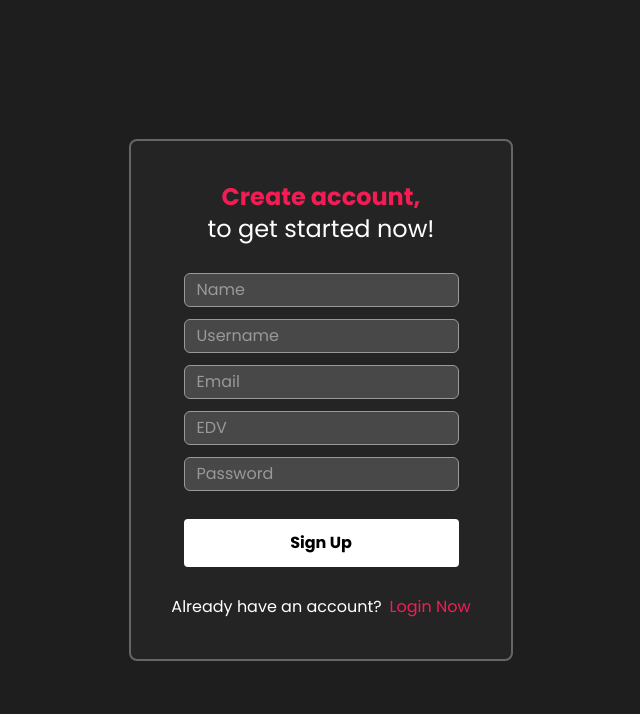
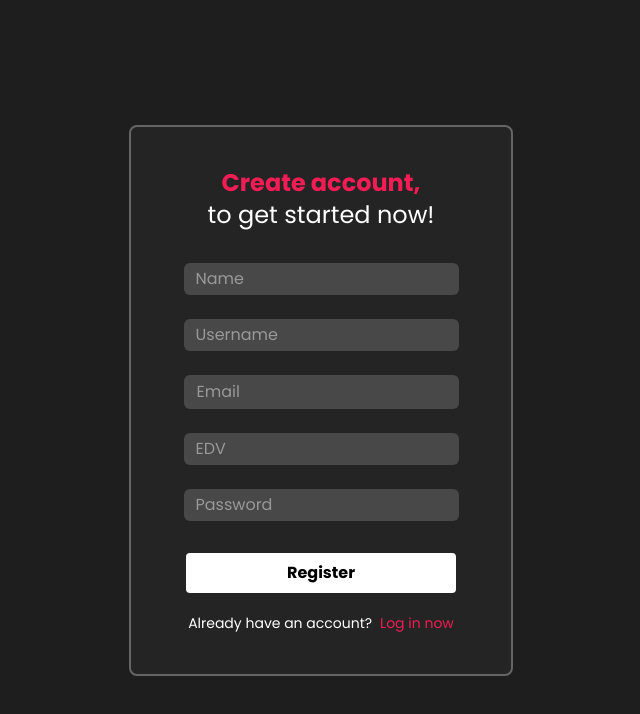
Before and after one commit to AmiltonMn/Ryse, a Next.js app in the folder Front/: page /register in a window 1280 px wide. Shown: the top 714 px of the page, without its empty margins (319-959 px from the left). Built offline with nearby package versions, Linux system fonts and the light colour scheme.

Commit message:
validações de erro

```diff
--- a/Front/src/app/chat/page.tsx
+++ b/Front/src/app/chat/page.tsx
@@ -9,28 +9,24 @@ import { ROUTES } from "@/constants/routes";
 import Link from "next/link";
 import React, { useEffect, useState } from "react";
 import { useDarkMode } from "@/context/darkMode";
-
-
 import Image from "next/image";
-
 import send from "@/assets/send.png";
 import more from "@/assets/mais.png";
 import moredark from "@/assets/maisDark.png";
 import user from "@/assets/user.png";
 import file from "@/assets/file.png";
-
 import ideasCss from "@/app/ideas/ideas.module.css"
 
-
 export default function Home() {
-
     const [modal, setModal] = useState(false);
     const [name, setName] = useState<string>("");
+    const [error, setError] = useState<string>("");
     const { darkMode, setDarkMode } = useDarkMode();
     const toggleDarkMode = () => setDarkMode(!darkMode);
 
     const closeModal = () => {
         setName("");
+        setError("");
         setModal(false);
     }
 
@@ -38,8 +34,16 @@ export default function Home() {
         setModal(true);
     }
 
-    const style =
-    {
+    const handleConfirm = () => {
+        if (name.trim() === "") {
+            setError("Chat name cannot be empty!");
+        } else {
+            setError("");
+            setModal(false);
+        }
+    }
+
+    const style = {
         inputz: "rounded-md ps-4 h-10 text-base w-[90%] dark:bg-white bg-[#484848] text-white dark:text-black placeholder-[#999999] hover:opacity-100 opacity-80 focus:opacity-100",
         imagen: "w-8 h-8 rounded-t-3xl m-2",
         imagen2: "w-5 h-5 rounded-t-3xl m-2",
@@ -62,64 +66,37 @@ export default function Home() {
                                 <hr className="" />
                             </div>
                             <div className="w-full h-full flex flex-row">
-
                                 <div className="flex flex-col w-[20%] dark:bg-slate-100 bg-[#373737] rounded-l">
-
                                     <div className="flex flex-col">
                                         <div className="flex flex-row items-center p-3 gap-2 dark:hover:bg-slate-200 hover:bg-[#505050]">
-
-                                            <div className=" rounded-[100%] h-2 w-2 bg-[#F41C54]"></div>
+                                            <div className="rounded-[100%] h-2 w-2 bg-[#F41C54]"></div>
                                             <p className="text-[14px] font-medium text-[#F41C54]">Back</p>
                                         </div>
                                         <hr />
                                     </div>
 
                                     <GroupChat name={"Front"} />
-
                                     <GroupChat name={"Outra coisa"} />
-
                                     <button onClick={() => openModal()} className="flex flex-col dark:hover:bg-slate-200 hover:bg-[#505050]" >
                                         <div className="flex flex-row items-center p-3 gap-2">
-
                                             <Image src={!darkMode ? more : moredark} alt="ícone ideia" className="w-4 h-4 " />
-
                                             <p className="text-[14px] font-medium">New Chat</p>
                                         </div>
-
                                     </button>
                                     <hr />
-
                                 </div>
-
                                 <div className="flex flex-col h-full w-[80%]">
-
                                     <div className={`bg-[#252525] dark:bg-[#e9eef3] w-full h-[600px] flex flex-col overflow-x-auto ${ideasCss.scroll} max-h-[600px] pb-4`}>
-
-                                        {/* mensagem sua */}
                                         <MyMsg date={"10:20 09/12/2024"} message={"oie"} />
-
                                         <MyMsg date={"10:22 09/12/2024"} message={"Outra mensagem"} />
-
                                         <MyMsg date={"10:26 09/12/2024"} message={"teste de mesagem gigantesca para ver a quebra da linha, ainda maior ha ha ah"} />
-
-
-
-
-                                        {/* mensagem do outro */}
-
                                         <OtherMsg foto={user.src} name={"Joao"} message={"memnsagem do outro"} date={"10:23 09/12/2024"} />
-
                                         <OtherMsg foto={user.src} name={"Maria"} message={"teste de mesagem gigantesca para ver a quebra da linha, ainda maior ha ha ah"} date={"10:25 09/12/2024"} />
                                         <OtherMsg foto={user.src} name={"Maria"} message={"teste de mesagem gigantesca para ver a quebra da linha, ainda maior ha ha ah"} date={"10:25 09/12/2024"} />
-
                                         <MyMsg date={"10:26 09/12/2024"} message={"teste de mesagem gigantesca para ver a quebra da linha, ainda maior ha ha ah"} />
-
                                         <OtherMsg foto={user.src} name={"Maria"} message={"teste de mesagem gigantesca para ver a quebra da linha, ainda maior ha ha ah"} date={"10:25 09/12/2024"} />
-
                                         <MyMsg date={"10:26 09/12/2024"} message={"teste de mesagem gigantesca para ver a quebra da linha, ainda maior ha ha ah"} />
-
                                     </div>
-
                                     <div className="flex w-full h-20 rounded-r bg-[#313131] dark:bg-slate-100 lex-row justify-center gap-4 items-center p-4">
                                         <button className="rounded-[100%] h-10 w-10 min-w-10 bg-[#2B2B2B] dark:bg-[#F41C54] flex justify-center items-center hover:scale-105">
                                             <Image src={file} alt="ícone ideia" className="w-7 h-7 cursor-pointer" />
@@ -131,30 +108,35 @@ export default function Home() {
                                         </button>
                                     </div>
                                 </div>
-
                             </div>
                         </div>
                     </div>
                 </div>
             </div>
 
-            {/* Modal novo chat*/}
+            {/* Modal novo chat */}
             <div className={modal ? "fixed inset-0 flex items-center justify-center dark:text-black text-white bg-black bg-opacity-50 z-50" : "disabled z-0 fixed opacity-0"}>
                 <div className="bg-zinc-800 dark:bg-slate-100 p-8 rounded-lg shadow-lg flex items-center justify-center flex-col" >
                     <div className="p-2 flex flex-col w-96 bg-opacity-50 z-50">
                         <h2 className="text-xl font-semibold">New Chat</h2>
                         <form className="flex flex-col">
                             <label htmlFor="" className="mt-8">Name</label>
-                            <input type="text" placeholder="Chat name" className="text-gray-800 border-2 rounded-[5px] p-1 mt-1 text-[13px]" value={name} onChange={(e) => { setName(e.target.value) }} ></input>
+                            <input
+                                type="text"
+                                placeholder="Chat name"
+                                className="text-gray-800 border-2 rounded-[5px] p-1 mt-1 text-[13px]"
+                                value={name}
+                                onChange={(e) => { setName(e.target.value) }}
+                            />
+                            {error && <p className="text-red-600 text-sm mt-2">{error}</p>}
                         </form>
-                        <div className="flex justify-between mt-10">
+                        <div className="flex justify-between mt-4">
                             <button onClick={() => closeModal()} className="flex justify-center items-center h-8 text-[15px] bg-red-500 text-white py-2 px-4 rounded-md hover:bg-red-600">Cancel</button>
-                            <button onClick={() => setModal(false)} className="flex justify-center items-center h-8 text-[15px] bg-green-500 text-white py-2 px-4 rounded-md hover:bg-green-600">Confirm</button>
+                            <button onClick={handleConfirm} className="flex justify-center items-center h-8 text-[15px] bg-green-500 text-white py-2 px-4 rounded-md hover:bg-green-600">Confirm</button>
                         </div>
                     </div>
                 </div>
             </div>
-
         </div>
     );
 }
--- a/Front/src/app/chats/page.tsx
+++ b/Front/src/app/chats/page.tsx
@@ -8,66 +8,66 @@ import { CardChat } from "@/components/cardChat";
 import { ROUTES } from "@/constants/routes";
 import Link from "next/link";
 import React, { useEffect, useState } from "react";
-
 import Image from "next/image";
-import search2 from "@/assets/lupa.png"
-
-import google from "@/assets/user.png";
 import more from "@/assets/maisrosa.png";
-import searchBlack from "@/assets/lupaBlack.png"
-import search from "@/assets/lupa.png"
-import searchDark from "@/assets/lupaBlack.png"
-
+import search from "@/assets/lupa.png";
+import searchDark from "@/assets/lupaBlack.png";
 
 export default function Home() {
-
     const [modal, setModal] = useState(false);
     const [search, setSearch] = useState<string>("");
     const [name, setName] = useState<string>("");
-    const [pag, setPag] = useState<string>("1")
+    const [pag, setPag] = useState<string>("1");
+    const [error, setError] = useState<string>("");
+
     const { darkMode, setDarkMode } = useDarkMode();
     const toggleDarkMode = () => setDarkMode(!darkMode);
 
-    const pagina = Number(pag)
+    const pagina = Number(pag);
 
     const next = () => {
         if (!Number.isInteger(pagina) || pagina < 1) {
-            setPag("1")
+            setPag("1");
+        } else {
+            setPag((pagina + 1).toString());
         }
-        else {
-            setPag((pagina + 1).toString())
-        }
-    }
+    };
 
     const prev = () => {
-
         if (!Number.isInteger(pagina)) {
-            setPag("1")
+            setPag("1");
         }
-
         if (pagina > 1) {
-            setPag((pagina - 1).toString())
+            setPag((pagina - 1).toString());
         }
-    }
+    };
 
     const closeModal = () => {
         setName("");
+        setError("");
         setModal(false);
-    }
+    };
 
     const openModal = () => {
         setModal(true);
-    }
+    };
 
-    const style =
-    {
+    const handleConfirm = () => {
+        if (name.trim() === "") {
+            setError("Chat name cannot be empty!");
+        } else {
+            setError("");
+            setModal(false);
+        }
+    };
+
+    const style = {
         inputz: "rounded-md ps-4 text-base w-4/12 bg-[#484848] border-t border-b border-s border-e border-[#999999] text-white placeholder-[#999999]",
         imagen: "w-8 h-8 rounded-t-3xl m-2",
         imagen2: "w-6 h-6 rounded-t-3xl m-2 hover:scale-110",
-    }
+    };
 
     return (
-
         <DarkModeProvider>
             <div>
                 <Menu title={"Ryse"} />
@@ -108,18 +108,25 @@ export default function Home() {
                     </div>
                 </div>
 
-                {/* Modal novo topico*/}
+                {/* Modal novo tópico */}
                 <div className={modal ? "fixed inset-0 flex items-center justify-center text-white dark:text-black bg-black bg-opacity-50 z-50" : "disabled z-0 opacity-0"}>
-                    <div className="bg-zinc-800 dark:bg-slate-50 p-8 rounded-lg shadow-lg flex items-center justify-center flex-col" >
+                    <div className="bg-zinc-800 dark:bg-slate-50 p-8 rounded-lg shadow-lg flex items-center justify-center flex-col">
                         <div className="p-2 flex flex-col w-96 bg-opacity-50 z-50">
                             <h2 className="text-xl font-semibold">New Chat</h2>
                             <form className="flex flex-col">
                                 <label htmlFor="" className="mt-8">Name</label>
-                                <input type="text" placeholder="Chat name" className="text-gray-800 border-2 rounded-[5px] p-1 mt-1 text-[13px]" value={name} onChange={(e) => { setName(e.target.value) }} ></input>
+                                <input
+                                    type="text"
+                                    placeholder="Chat name"
+                                    className="text-gray-800 border-2 rounded-[5px] p-1 mt-1 text-[13px]"
+                                    value={name}
+                                    onChange={(e) => { setName(e.target.value) }}
+                                />
+                                {error && <p className="text-red-600 text-sm mt-2">{error}</p>}
                             </form>
-                            <div className="flex justify-between mt-10">
+                            <div className="flex justify-between mt-4">
                                 <button onClick={() => closeModal()} className="flex justify-center items-center h-8 text-[15px] bg-red-500 text-white py-2 px-4 rounded-md hover:bg-red-600">Cancel</button>
-                                <button onClick={() => setModal(false)} className="flex justify-center items-center h-8 text-[15px] bg-green-500 text-white py-2 px-4 rounded-md hover:bg-green-600">Confirm</button>
+                                <button onClick={handleConfirm} className="flex justify-center items-center h-8 text-[15px] bg-green-500 text-white py-2 px-4 rounded-md hover:bg-green-600">Confirm</button>
                             </div>
                         </div>
                     </div>
--- a/Front/src/app/forum/page.tsx
+++ b/Front/src/app/forum/page.tsx
@@ -28,6 +28,7 @@ export default function Home() {
     const [topic, setTopic] = useState<string>("");
     const [pag, setPag] = useState<string>("1");
     const { darkMode, setDarkMode } = useDarkMode();
+    const [error, setError] = useState<string>("");
 
     const closeModal = () => {
         setTitle("");
@@ -61,6 +62,16 @@ export default function Home() {
             setPag((pagina - 1).toString())
         }
     }
+
+    const handleConfirm = () => {
+        if (title.trim() === "" || text.trim() === "" || topic.trim() === "") {
+            setError("All fields must be filled in!");
+        } else {
+            setError("");
+            setModal(false);
+        }
+    };
+
 
     return (
         <div>
@@ -111,13 +122,24 @@ export default function Home() {
                         <form className="flex flex-col">
                             <label htmlFor="" className="mt-8">Title</label>
                             <input type="text" placeholder="Forum title" className="border-2 rounded-[5px] p-1 mt-2 text-[13px]" value={title} onChange={(e) => { setTitle(e.target.value) }} ></input>
+                            {error && <p className="text-red-600 text-sm mt-2">{error}</p>}
                             <label htmlFor="" className="mt-8">Text</label>
                             <input type="text" placeholder="Forum text" className="border-2 rounded-[5px] p-1 mt-2 text-[13px]" value={text} onChange={(e) => { setText(e.target.value) }} ></input>
+                            {error && <p className="text-red-600 text-sm mt-2">{error}</p>}
                             <label htmlFor="" className="mt-8">Topic ID</label>
                             <input type="text" placeholder="Topic id" className="border-2 rounded-[5px] p-1 mt-2 text-[13px]" value={topic} onChange={(e) => { setTopic(e.target.value) }} ></input>
+                            {error && <p className="text-red-600 text-sm mt-2">{error}</p>}
                         </form>
                         <div className="flex justify-between mt-10">
-                            <button onClick={() => closeModal()} className="flex justify-center items-center h-8 text-[15px] bg-red-500 text-white py-2 px-4 rounded-md hover:bg-red-600">Cancelar</button>
+                            <button
+                                onClick={() => {
+                                    closeModal();
+                                    handleConfirm();
+                                }}
+                                className="flex justify-center items-center h-8 text-[15px] bg-red-500 text-white py-2 px-4 rounded-md hover:bg-red-600"
+                            >
+                                Cancelar
+                            </button>
                             <button onClick={() => setModal(false)} className="flex justify-center items-center h-8 text-[15px] bg-green-500 text-white py-2 px-4 rounded-md hover:bg-green-600">Confirm</button>
                         </div>
                     </div>
--- a/Front/src/app/login/page.tsx
+++ b/Front/src/app/login/page.tsx
@@ -1,35 +1,52 @@
+"use client"
+
 import { ROUTES } from "@/constants/routes";
-import Image from "next/image";
-
-import google from "@/assets/google.png";
+import { useState } from "react";
 
 export default function Login() {
+    const [email, setEmail] = useState("");
+    const [password, setPassword] = useState("");
+    const [error, setError] = useState("");
 
-    const style =
-    {
-        main: "min-h-screen w-full bg-[#1E1E1E] flex justify-center items-center",
-        inputz: "rounded-md p-1 ps-3 text-base w-full bg-[#484848] border-t border-b border-s border-e border-[#999999] text-white placeholder-[#999999]",
-        imagen: "w-7 h-7 rounded-t-3xl m-2",
+    const style = {
+        main: "min-h-screen w-full bg-[#1E1E1E] flex justify-center items-center p-30",
+        inputz: "rounded-md p-1 ps-3 text-base w-full bg-[#484848] text-white placeholder-[#999999]",
+    };
+
+    const handleSubmit = (e: { preventDefault: () => void; }) => {
+        e.preventDefault();
+        if (!email.trim() || !password.trim()) {
+            setError("Please fill in all fields.");
+            return;
         }
+        setError("");
+        window.location.href = ROUTES.home;
+    };
 
     return (
-        <>
         <main className={style.main}>
-                <form className="text-white h-1/2 w-96 bg-[#242424] rounded-lg border-2 border-[#656565] flex flex-col items-center gap-7 p-10">
+            <form onSubmit={handleSubmit} className="text-white h-1/2 w-96 bg-[#242424] rounded-lg border-2 border-[#656565] flex flex-col items-center gap-7 p-10">
                 <div className="flex flex-col items-center">
                     <h2 className="text-[#F41C54] font-semibold text-2xl">Welcome,</h2>
-                        <h2 className="font-normal text-2xl">Glad to see you</h2></div>
-                    <div className="flex flex-col items-center gap-3  text-black w-11/12 ">
-                        <input className={style.inputz} type="email" placeholder="Email" />
-                        <input className={style.inputz} type="password" placeholder="Password" />
+                    <h2 className="font-normal text-2xl">Glad to see you</h2>
                 </div>
-                    <button type="submit" className="bg-white text-black p-3 rounded w-11/12 font-bold"><a href={ROUTES.home}>Login</a></button>
+                <div className="flex flex-col items-center gap-3 text-black w-11/12">
+                    <label className="block w-full">
+                        <input className="peer rounded-md p-1 ps-3 text-base w-full bg-[#484848] text-white placeholder-[#999999] border border-transparent peer-invalid:border-red-600 focus:outline-none"
+                            type="email" placeholder="Email" value={email} onChange={(e) => setEmail(e.target.value)} />
+                        <p className="my-1 invisible peer-invalid:visible text-red-600 text-sm">Please provide a valid email address.</p>
+                    </label>
+                    <label className="block w-full">
+                        <input className={style.inputz} type="password" placeholder="Password" value={password} onChange={(e) => setPassword(e.target.value)} />
+                    </label>
+                </div>
+                {error && <div className="border border-red-600 text-red-600 px-1 py-1 rounded w-[90%] text-center">{error}</div>}
+                <button type="submit" className="bg-white text-black p-2 rounded w-[90%] font-bold">Login</button>
                 <div className="flex flex-row justify-center gap-2">
-                        <p>Don't have an account?</p>
-                        <a href={ROUTES.register} className="text-[#F41C54] font-normal">Sign Up Now</a>
+                    <p className="text-[14px]">Don't have an account?</p>
+                    <a href={ROUTES.register} className="text-[#F41C54] font-normal text-[14px]">Sign Up Now</a>
                 </div>
             </form>
         </main>
-        </>
     );
 }
--- a/Front/src/app/register/page.tsx
+++ b/Front/src/app/register/page.tsx
@@ -1,38 +1,50 @@
+"use client";
+
 import { ROUTES } from "@/constants/routes";
-import Image from "next/image";
-
-import google from "@/assets/google.png";
+import { useState } from "react";
 
 export default function Register() {
+    const [error, setError] = useState("");
+    const [name, setName] = useState("");
+    const [username, setUsername] = useState("");
+    const [email, setEmail] = useState("");
+    const [edv, setEdv] = useState("");
+    const [password, setPassword] = useState("");
 
-    const style =
-    {
+    const handleSubmit = (e: React.FormEvent) => {
+        e.preventDefault();
+        if (!name.trim() || !username.trim() || !email.trim() || !edv.trim() || !password.trim()) {
+            setError("Please fill in all fields.");
+            return;
+        }
+        setError("");
+        window.location.href = ROUTES.home;
+    };
+
+    const style = {
         main: "min-h-screen w-full bg-[#1E1E1E] flex justify-center items-center",
-        inputz: "rounded-md p-1 ps-3 text-base w-full bg-[#484848] border-t border-b border-s border-e border-[#999999] text-white placeholder-[#999999]",
-        imagen: "w-7 h-7 rounded-t-3xl m-2"
-    }
+        inputz: "rounded-md p-1 ps-3 text-base w-full bg-[#484848] text-white placeholder-[#999999] my-3",
+    };
 
     return (
-        <>
-            <main className={style.main}>
-                <form className="text-white h-1/2 w-96 bg-[#242424] rounded-lg border-2 border-[#656565] flex flex-col items-center gap-7 p-10">
-                    <div className="flex flex-col items-center">
-                        <h2 className="text-[#F41C54] font-semibold text-2xl">Create account,</h2>
-                        <h2 className="font-normal text-2xl">to get started now!</h2></div>
-                    <div className="flex flex-col items-center gap-3  text-black w-11/12 ">
-                        <input className={style.inputz} placeholder="Name" />
-                        <input className={style.inputz} placeholder="Username" />
-                        <input className={style.inputz} type="email" placeholder="Email" />
-                        <input className={style.inputz} placeholder="EDV" />
-                        <input className={style.inputz} type="password" placeholder="Password" />
-                    </div>
-                    <button type="submit" className="bg-white text-black p-3 rounded w-11/12 font-bold">Sign Up</button>
-                    <div className="flex flex-row justify-center gap-2">
-                        <p>Already have an account?</p>
-                        <a href={ROUTES.login} className="text-[#F41C54] font-normal" >Login Now</a>
-                    </div>
-                </form>
-            </main>
-        </>
+        <main className={style.main}>
+            <form onSubmit={handleSubmit} className="text-white h-1/2 w-96 bg-[#242424] rounded-lg border-2 border-[#656565] flex flex-col items-center gap-5 p-10">
+                <div className="flex flex-col items-center"><h2 className="text-[#F41C54] font-semibold text-2xl">Create account,</h2><h2 className="font-normal text-2xl">to get started now!</h2></div>
+                <div className="flex flex-col items-center text-black w-11/12">
+                    <input className={style.inputz} placeholder="Name" value={name} onChange={(e) => setName(e.target.value)} />
+                    <input className={style.inputz} placeholder="Username" value={username} onChange={(e) => setUsername(e.target.value)} />
+                    <label className="block w-full">
+                        <input className="peer mt-3 rounded-md p-1 ps-3 text-base w-full bg-[#484848] text-white placeholder-[#999999] border border-transparent peer-invalid:border-red-600 focus:outline-none"
+                            type="email" placeholder="Email" value={email} onChange={(e) => setEmail(e.target.value)} />
+                        <p className="invisible mb-1 peer-invalid:visible text-red-600 text-sm">Please provide a valid email address.</p>
+                    </label>
+                    <input className={" mt-0 " + style.inputz} placeholder="EDV" value={edv} onChange={(e) => setEdv(e.target.value)} />
+                    <input className={style.inputz} type="password" placeholder="Password" value={password} onChange={(e) => setPassword(e.target.value)} />
+                </div>
+                {error && <div className="border border-red-600 text-red-600 px-2 py-1 rounded w-[90%] text-center">{error}</div>}
+                <button type="submit" className="bg-white text-black p-2 rounded w-[90%] font-bold hover:bg-gray-300 transition">Register</button>
+                <div className="flex flex-row justify-center gap-2"><p className="text-[14px]">Already have an account?</p><a href={ROUTES.register} className="text-[#F41C54] font-normal text-[14px]">Log in now</a></div>
+            </form>
+        </main>
     );
 }
--- a/Front/src/context/darkMode.tsx
+++ b/Front/src/context/darkMode.tsx
@@ -15,13 +15,26 @@ export const useDarkMode = () => {
 export const DarkModeProvider: React.FC<{ children: React.ReactNode }> = ({
   children,
 }) => {
-  const storedDarkMode =
-    typeof window !== "undefined" ? localStorage.getItem("darkMode") === "true" : false;
-
-  const [darkMode, setDarkMode] = useState(storedDarkMode);
+  const [darkMode, setDarkMode] = useState<boolean | null>(null);
 
   useEffect(() => {
+    const storedDarkMode =
+      localStorage.getItem("darkMode") === "true" ? true : false;
+
+    setDarkMode(storedDarkMode);
+
     const root = document.documentElement;
+    if (storedDarkMode) {
+      root.classList.add("dark");
+    } else {
+      root.classList.remove("dark");
+    }
+  }, []);
+
+  useEffect(() => {
+    if (darkMode === null) return;
+    const root = document.documentElement;
+
     if (darkMode) {
       root.classList.add("dark");
       localStorage.setItem("darkMode", "true");
@@ -33,7 +46,7 @@ export const DarkModeProvider: React.FC<{ children: React.ReactNode }> = ({
 
   return (
     <DarkModeContext.Provider value={{ darkMode, setDarkMode }}>
-      {children}
+      {darkMode !== null && children} {/* Renderiza apenas após o carregamento */}
     </DarkModeContext.Provider>
   );
 };
```
Also changed, not shown: Front/src/app/group/page.tsx (+5 -4 lines), Front/src/components/submenu.tsx (+0 -8 lines), Front/src/app/events/events.tsx (deleted), Front/src/app/news/page.tsx (deleted), Front/src/app/profile/dramode.txt (deleted). Lines whose indentation alone changed are shown as unchanged.
